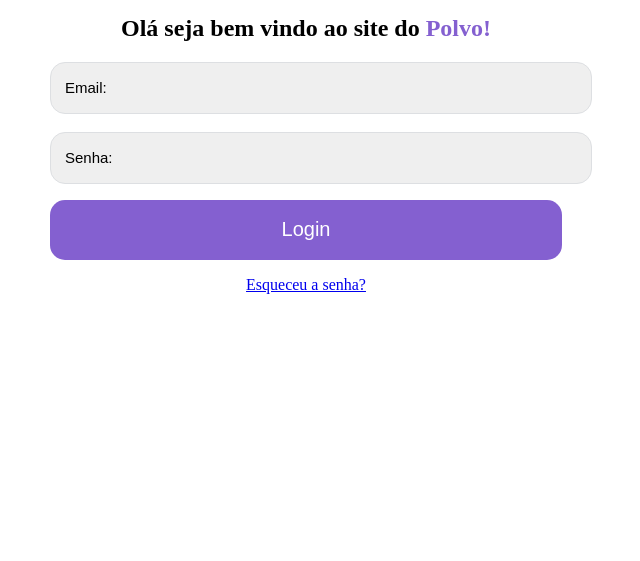
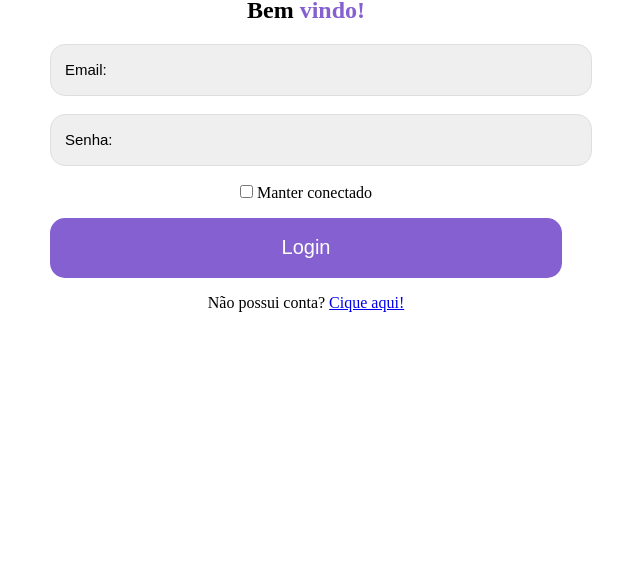
Before and after one commit to HisleyCode/loginteste, a plain HTML site: page index.html in a window 1280 px wide. Shown: the part 239-800 px from the top of the page, without its empty margins (334-974 px from the left). Drawn offline with Linux system fonts and the light colour scheme.

Commit message:
Update index.html
Otimização do código

```diff
--- a/index.html
+++ b/index.html
@@ -1,40 +1,51 @@
 <!DOCTYPE html>
-<html lang="en">
+<html lang="pt-br">
 
 <head>
     <meta charset="UTF-8">
     <meta http-equiv="X-UA-Compatible" content="IE=edge">
     <meta name="viewport" content="width=device-width, initial-scale=1.0">
     <link rel="stylesheet" href="style.css">
-    <title>Document</title>
+    <title>Polvo Login</title>
 </head>
 
 <body>
     <section>
         <form method="post" action="#">
-            <br>
+            <div class="container">
+
+                <!-- Logo e Texto principal -->
+                <div>
                     <img src="imagens/Logo.svg" alt="Logo do polvo">
 
-            <h1>Olá seja bem vindo ao site do <span style="color: #8460D0;">Polvo!</span></h1>
+                    <h1>Bem<span style="color: #8460D0;"> vindo!</span></h1>
+                </div>
 
                 <!-- Usuário e senha -->
+                <div>
                     <p>
                         <input type="text" placeholder="Email:"> <br> <br>
                         <input type="password" placeholder="Senha:">
                     </p>
+                </div>
 
                 <!-- checkbox - manter logado -->
-            <!--             <p>
+                <div>
+                    <p>
                         <input id="manter_login" type="checkbox" name="manterlogado">
-                <label for="manterlogado">Manter-me logado</label>
-            </p> -->
+                        <label for="manterlogado">Manter conectado</label>
+                    </p>
+                </div>
 
                 <!-- Botão de Login -->
+                <div>
                     <p>
                         <input id="bottom-login" type="submit" value="Login">
                     </p>
+                    <p class="link">Não possui conta? <a href="Cad/cadastro.html">Cique aqui!</a></p>
+                </div>
 
-            <p class="link"><a href="#paracadastro"> Esqueceu a senha?</a></p>
+            </div>
         </form>
     </section>
 </body>
```
Lines whose indentation alone changed are shown as unchanged.
